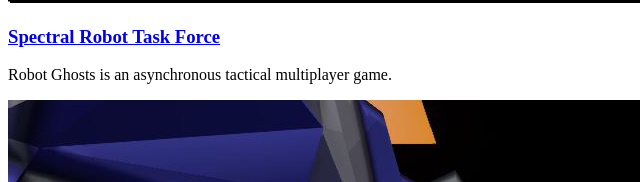
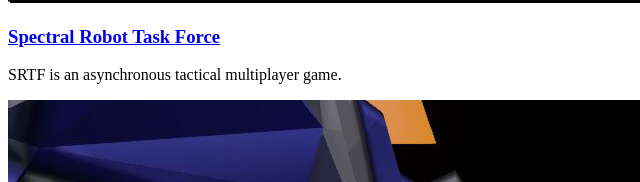
Before and after one commit to shiv217/shiv217.github.io, a plain HTML site: page index.html in a window 1280 px wide. Shown: the part 1058-1240 px from the top of the page, 0-640 px from the left. Drawn offline with Linux system fonts and the light colour scheme; a script that the page names is missing.

Commit message:
minor change to srtf description

```diff
--- a/index.html
+++ b/index.html
@@ -95,7 +95,7 @@
 												<section class="highlight highlight-one">
 													<a href="http://circularstudios.com/" class="image image-full"><img src="images/circular_dash3.png" alt="Spectral Robot Task Force" /></a>
 													<h3><a href="#">Spectral Robot Task Force</a></h3>
-													<p>Robot Ghosts is an asynchronous tactical multiplayer game.</p>
+													<p>SRTF is an asynchronous tactical multiplayer game.</p>
 													<ul class="actions">
 														<!--<li><a href="#" class="button button-style3">Learn More</a></li>-->
 													</ul>
```
